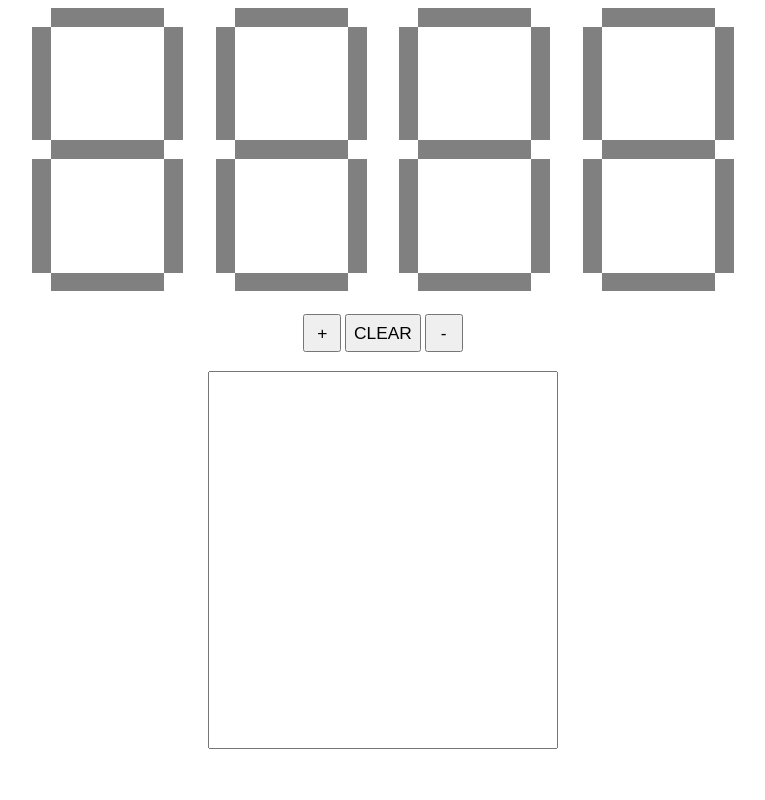
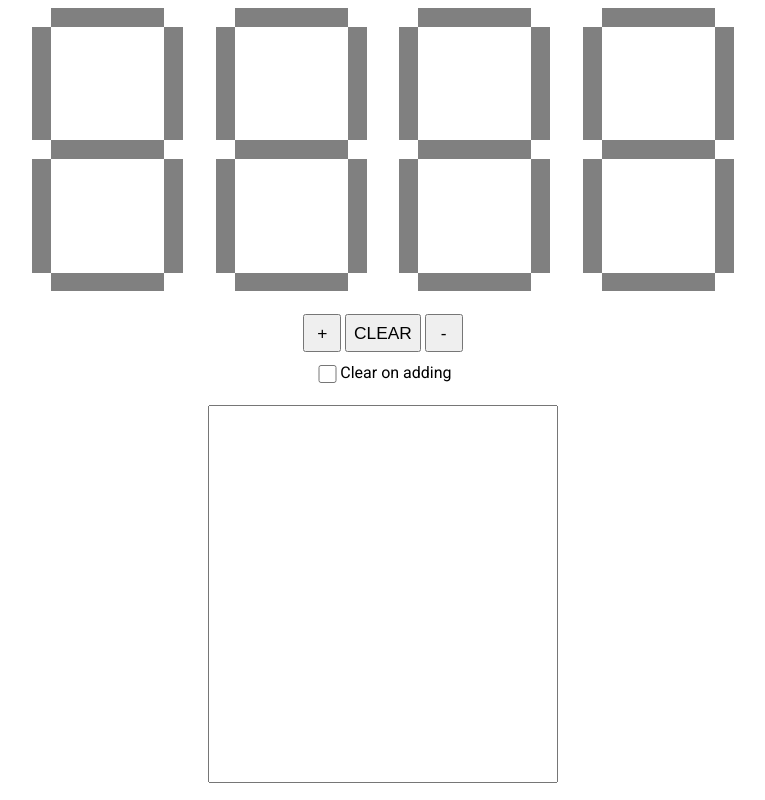
Before and after one commit to EliasStar/SevenSegmentAnimator, a plain HTML site: page index.html in a window 1280 px wide. Shown: the whole page, without its empty margins (257-1022 px from the left). Drawn offline with Linux system fonts and the light colour scheme.

Commit message:
Added checkbox for clearing

```diff
--- a/index.html
+++ b/index.html
@@ -73,6 +73,8 @@
             <button type="button" class="button" onclick="addFrame()">+</button>
             <button type="button" class="button" id="button-clear" onclick="clearOutput()">CLEAR</button>
             <button type="button" class="button" onclick="removeFrame()">-</button>
+            <br>
+            <span><input type="checkbox" id="clear-check" onclick="setClearOnAdd()">Clear on adding</span>
         </div>
 
         <textarea id="output" readonly></textarea>
--- a/main.js
+++ b/main.js
@@ -1,4 +1,5 @@
 var currentDigits = [0b00000000, 0b00000000, 0b00000000, 0b00000000];
+var clearOnAdd = true;
 
 function addFrame() {
 	updateOutput();
@@ -73,3 +74,7 @@ function getParams(element) {
 		index: index
 	};
 }
+
+function setClearOnadd(value) {
+	clearOnAdd = value;
+}
--- a/style.css
+++ b/style.css
@@ -1,5 +1,8 @@
+@import url('https://fonts.googleapis.com/css?family=Roboto');
+
 body {
 	text-align: center;
+	font-family: 'Roboto', sans-serif;
 }
 
 #content {
@@ -50,11 +53,18 @@ body {
 	width: 1cm;
 	height: 1cm;
 	font-size: 13pt;
+	margin-bottom: .25cm;
 }
 
 #button-clear {
 	width: 2cm;
+}
+
+#clear-check {
+	width: .5cm;
+	height: .5cm;
 	font-size: 13pt;
+	vertical-align: middle;
 }
 
 #output {
```
